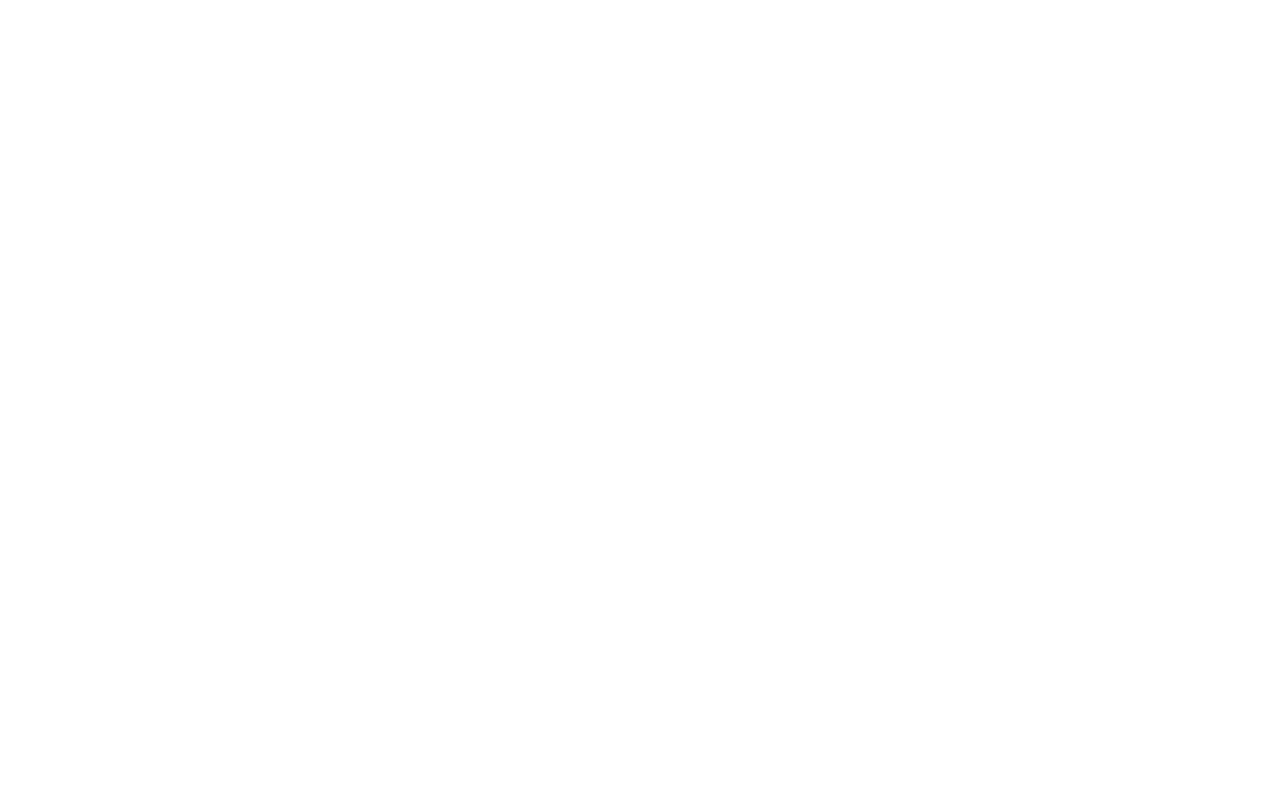
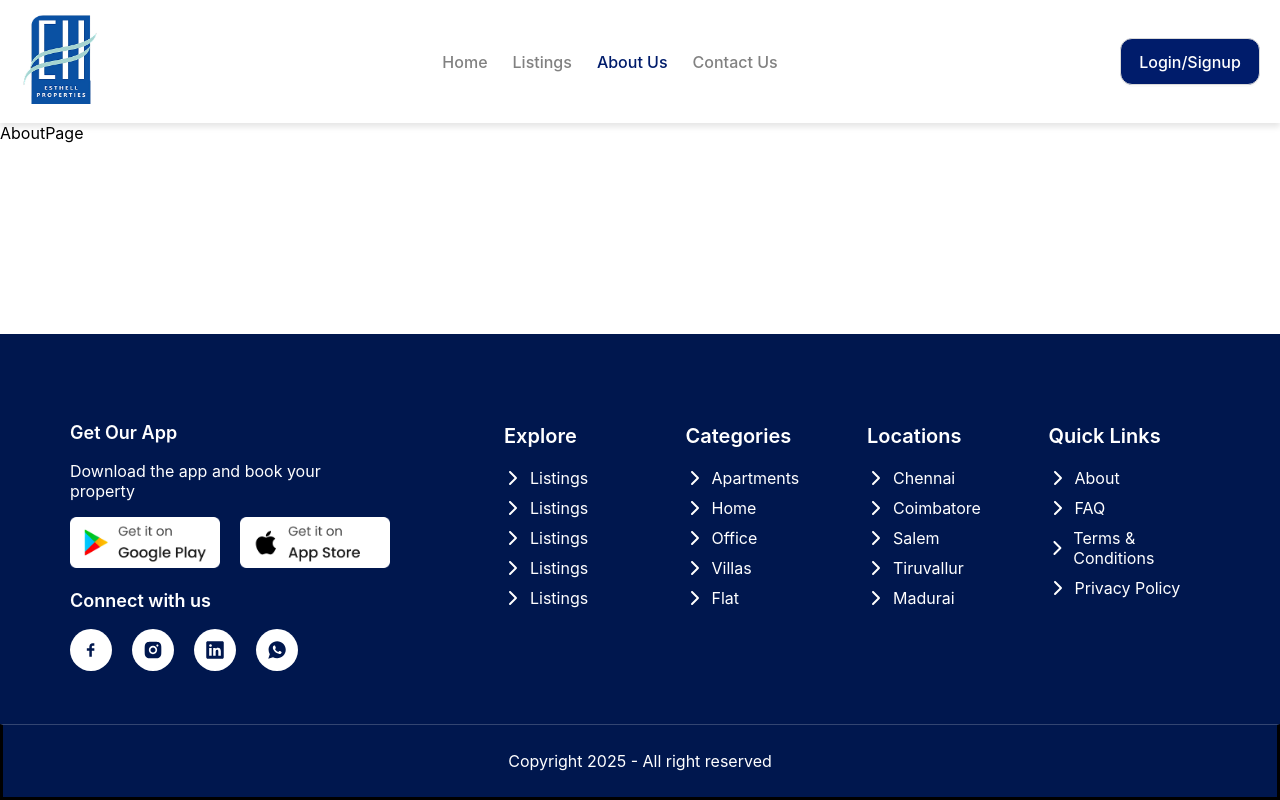
Before and after one commit to karthik-kerry/esthell-prop-website, a React (Create React App) app: page /about in a window 1280 px wide. Before the commit this address had no page. Built offline with nearby package versions, Linux system fonts and the light colour scheme.

Commit message:
pages implemented with H&F

```diff
--- a/src/App.js
+++ b/src/App.js
@@ -1,17 +1,18 @@
 import "./App.css";
 import { BrowserRouter, Route, Routes } from "react-router-dom";
 import HomePage from "./pages/HomePage";
-import DetailsPage from "./pages/DetailsPage";
-import SearchPage from "./pages/SearchPage";
-
+import ListingsPage from "./pages/ListingsPage";
+import AboutPage from "./pages/AboutPage";
+import ContactPage from "./pages/ContactPage";
 
 function App() {
   return (
     <BrowserRouter>
       <Routes>
         <Route path="/" element={<HomePage />} />
-        <Route path="details" element={<DetailsPage />} />
-        <Route path="search" element={<SearchPage />} />
+        <Route path="listings" element={<ListingsPage />} />
+        <Route path="about" element={<AboutPage />} />
+        <Route path="contact" element={<ContactPage />} />
       </Routes>
     </BrowserRouter>
   );
--- a/src/pages/SearchPage.jsx
+++ b/src/pages/AboutPage.jsx
@@ -2,10 +2,12 @@
 import Header from "../components/Header";
 import Footer from "../components/Footer";
 
-export default function SearchPage() {
+export default function AboutPage() {
   return (
-
-      <div>SearchPage</div>
-
+    <div>
+      <Header />
+      AboutPage
+      <Footer />
+    </div>
   );
 }
--- a/src/pages/DetailsPage.jsx
+++ b/src/pages/ContactPage.jsx
@@ -2,10 +2,12 @@
 import Header from "../components/Header";
 import Footer from "../components/Footer";
 
-export default function DetailsPage() {
+export default function ContactPage() {
   return (
-
-      <div>DetailsPage</div>
-
+    <div>
+      <Header />
+      ContactPage
+      <Footer />
+    </div>
   );
 }
--- /dev/null
+++ b/src/pages/ListingsPage.jsx
@@ -0,0 +1,13 @@
+import React from "react";
+import Header from "../components/Header";
+import Footer from "../components/Footer";
+
+export default function ListingsPage() {
+  return (
+    <div>
+      <Header />
+      ListingsPage
+      <Footer />
+    </div>
+  );
+}
```
